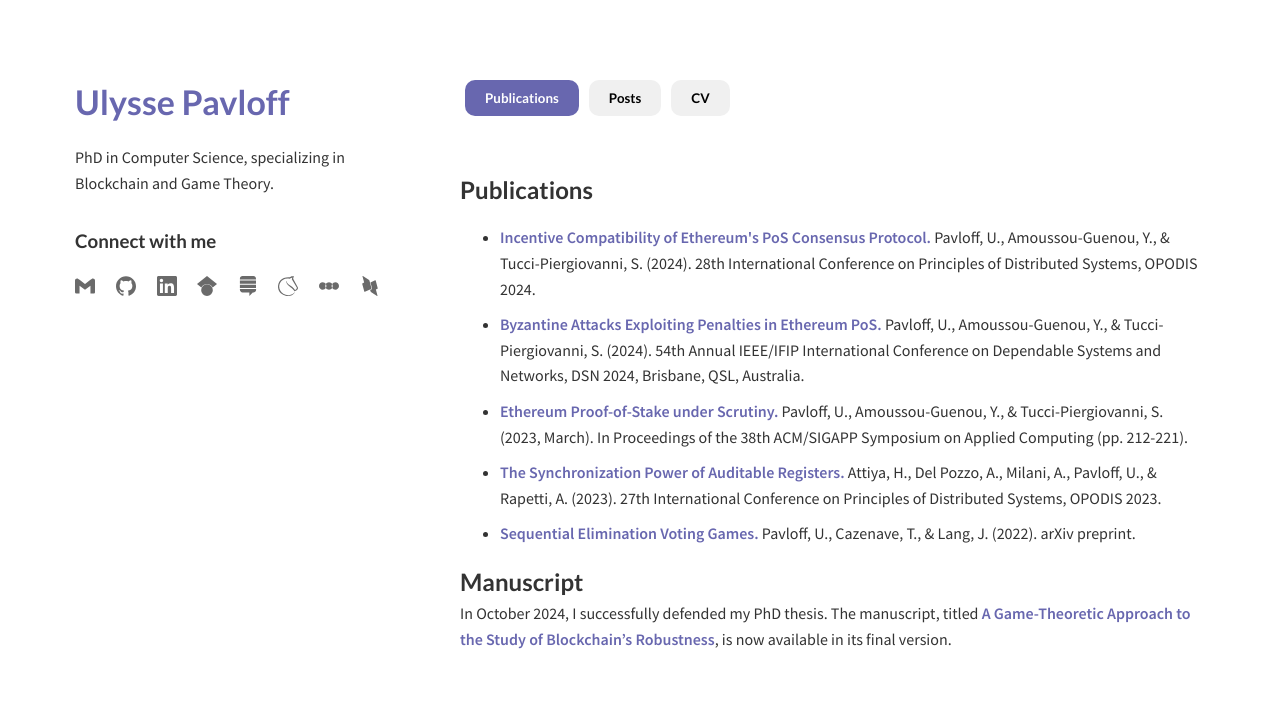
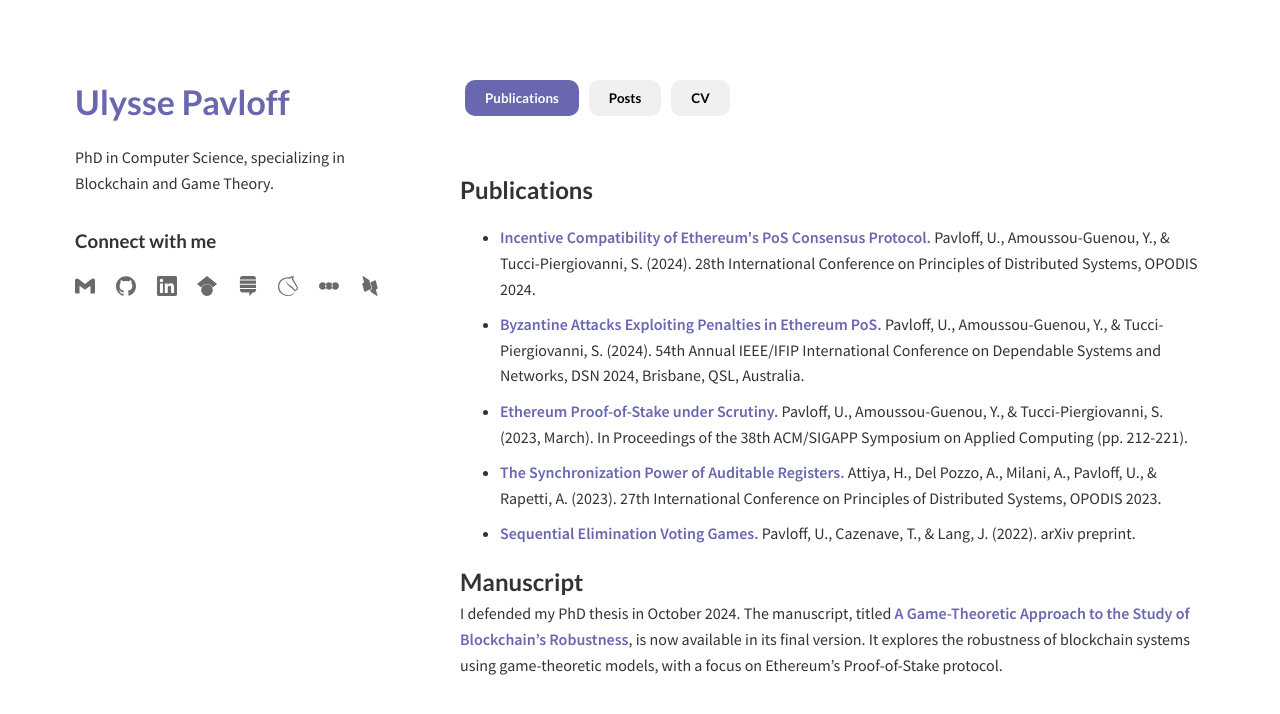
Before and after one commit to upavloff/upavloff.github.io, a React (Create React App) app: page / in a window 1280 px wide. Shown: the top 714 px of the page. Built offline with nearby package versions, Linux system fonts and the light colour scheme.

Commit message:
update cv

```diff
--- a/src/App.js
+++ b/src/App.js
@@ -163,10 +163,10 @@ function App() {
 
             <h2>Manuscript</h2>
             <div>
-              In October 2024, I successfully defended my PhD thesis. The manuscript, titled{" "}
+              I defended my PhD thesis in October 2024. The manuscript, titled{" "}
               <a href="/manuscript-UlyssePavloff-EN.pdf" target="_blank" rel="noopener noreferrer"><strong>
                 A Game-Theoretic Approach to the Study of Blockchain’s Robustness
-              </strong></a>, is now available in its final version.
+              </strong></a>, is now available in its final version. It explores the robustness of blockchain systems using game-theoretic models, with a focus on Ethereum’s Proof-of-Stake protocol.
             </div>
           </div>
 
@@ -203,8 +203,8 @@ function App() {
           </div>
         </div>
 
-      </section>
-    </div>
+      </section >
+    </div >
   );
 }
 
```
Also changed, not shown: 1 other file (tests, documents, lock files or other folders).
